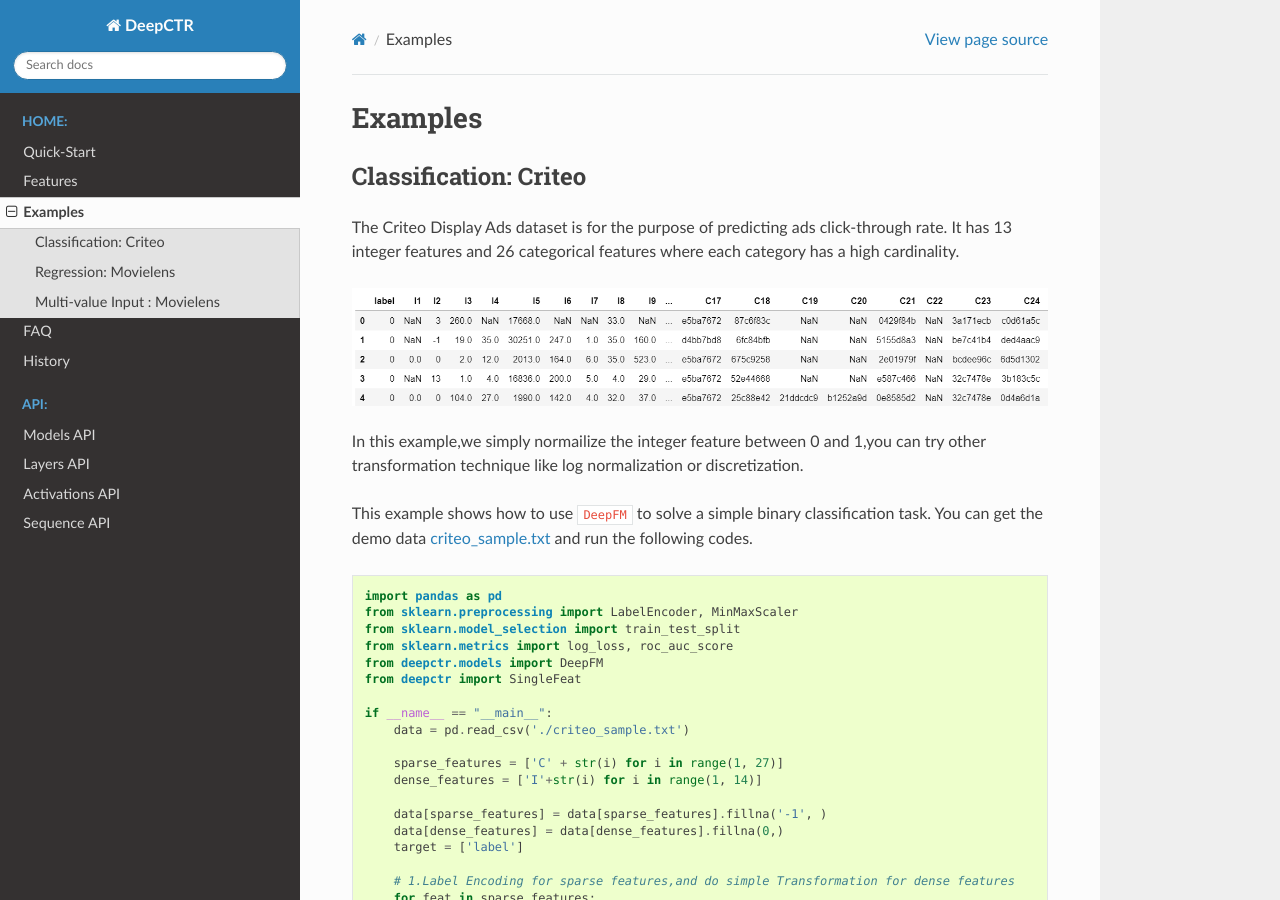
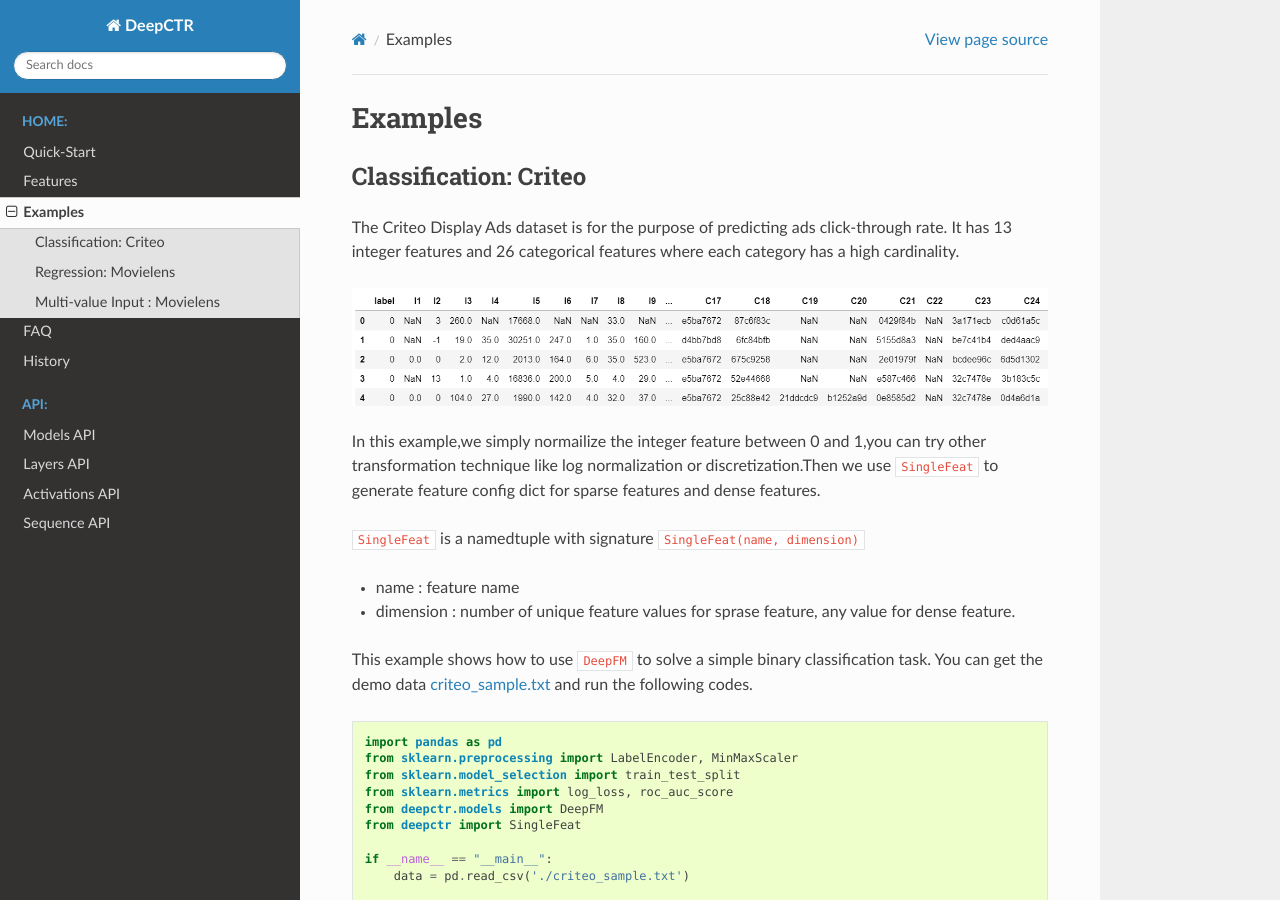
Before and after one commit to shenweichen/DeepCTR, a Sphinx documentation site: the page built from docs/source/Examples.md, in a window 1280 px wide and 900 px high. Built offline with Sphinx 7.4.7 and the Read the Docs theme 2.0.0, drawn with Linux system fonts in a browser that asks for light colours; pages that are not in the unit, such as notebooks, are missing from menus; some of the changed text lies outside the part shown.

Commit message:
update for v0.2.3

```diff
--- a/docs/source/Examples.md
+++ b/docs/source/Examples.md
@@ -10,7 +10,12 @@
 ![image](../pics/criteo_sample.png)
 
 In this example,we simply normailize the integer feature between 0 and 1,you
-can try other transformation technique like log normalization or discretization.
+can try other transformation technique like log normalization or discretization.Then we use `SingleFeat` to generate feature config dict for sparse features and dense features.
+
+``SingleFeat`` is a namedtuple with signature ``SingleFeat(name, dimension)``
+
+- name : feature name
+- dimension : number of unique feature values for sprase feature, any value for dense feature.
 
 This example shows how to use ``DeepFM`` to solve a simple binary classification task. You can get the demo data [criteo_sample.txt](https://github.com/shenweichen/DeepCTR/tree/master/examples/criteo_sample.txt)
 and run the following codes.
@@ -130,13 +135,13 @@
 
 There are 2 additional steps to use DeepCTR with sequence feature input.
 
-1. Generate the paded and encoded sequence feature  of sequence input feature(value 0 is for padding).
-2. Generate config of sequence feature with `deepctr.utils.VarLenFeature`
+1. Generate the paded and encoded sequence feature  of sequence input feature(**value 0 is for padding**).
+2. Generate config of sequence feature with `deepctr.utils.VarLenFeat`
 
-``VarLenFeature`` is a namedtuple with signature ``VarLenFeature(name, dimension, maxlen, combiner)``
+``VarLenFeat`` is a namedtuple with signature ``VarLenFeat(name, dimension, maxlen, combiner)``
 
 - name : feature name,if it is already used in sparse_feature_dim,then a shared embedding mechanism will be used.
-- dimension : number of unique features
+- dimension : number of unique feature values
 - maxlen : maximum length of this feature for all samples
 - combiner : pooling method,can be ``sum``,``mean`` or ``max``
 
--- a/docs/source/index.rst
+++ b/docs/source/index.rst
@@ -35,8 +35,8 @@
 
 News
 -----
-01/24/2019 : Fix bug caused by feature config dict order.Change feature config dict format.
- `Changelog <https://github.com/shenweichen/DeepCTR/releases/tag/v0.2.3>`_
+
+01/24/2019 : Use a `new feature config generation method <./Examples.html#classification-criteo>`_ and fix bugs. `Changelog <https://github.com/shenweichen/DeepCTR/releases/tag/v0.2.3>`_
 
 01/01/2019 : Add `sequence(multi-value) input support <./Examples.html#multi-value-input-movielens>`_ for ``AFM,AutoInt,DCN,DeepFM,FNN,NFM,PNN,xDeepFM`` models. `Changelog <https://github.com/shenweichen/DeepCTR/releases/tag/v0.2.2>`_
 
```
Also changed, not shown: docs/source/History.md (+1 -1 lines).
